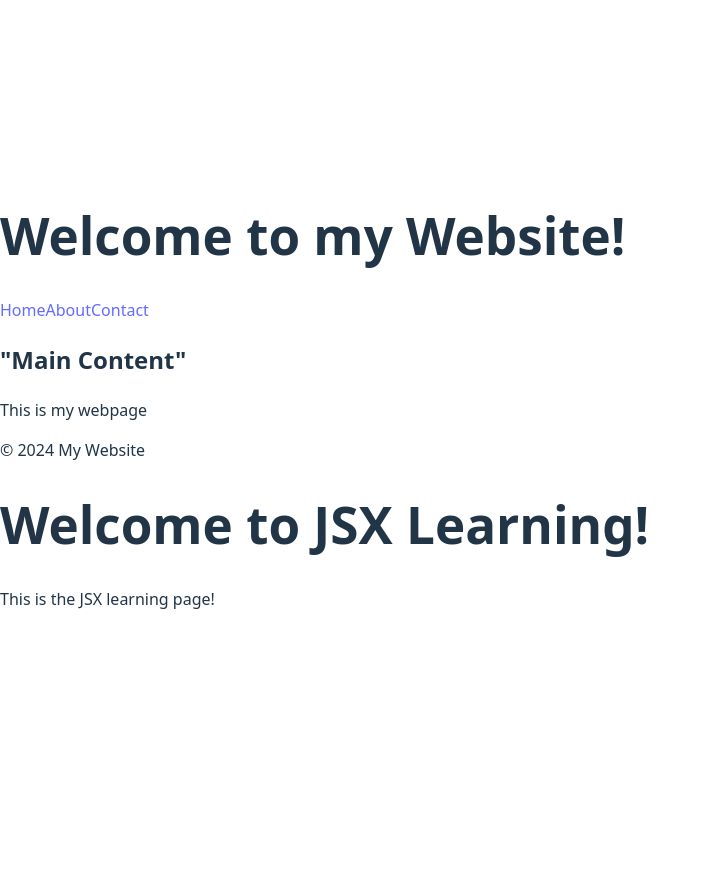
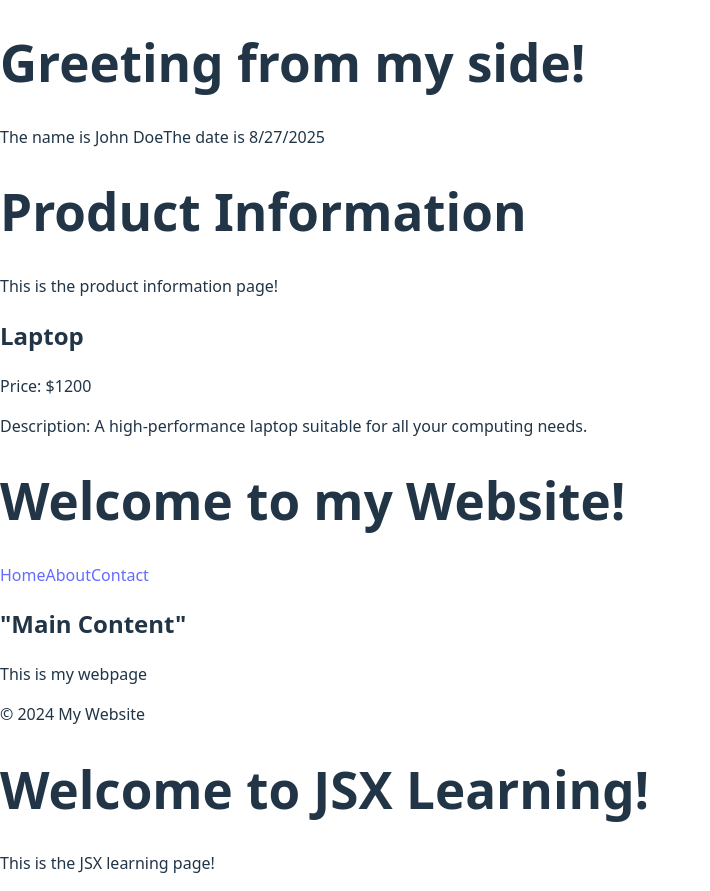
Before and after one commit to Anohita2004/ReactProject, a React (Vite) app: page / in a window 1280 px wide. Shown: the whole page, without its empty margins (0-710 px from the left). Before the commit the page ends 800 px from the top, so only its background shows below. Built offline with nearby package versions, Linux system fonts and the light colour scheme.

Commit message:
Object creation

```diff
--- a/src/App.jsx
+++ b/src/App.jsx
@@ -3,10 +3,14 @@ import Header from "./components/Header";
 import MainContent from "./components/MainContent";
 import Footer from "./components/Footer";
 import WelcomeMessage from "./components/WelcomeMessage";
+import Greeting from "./Greeting";
+import ProductInfo from "./components/ProductInfo";
 
 function App(){
   return (
     <div>
+      <Greeting />
+      <ProductInfo />
       <Header />
       <MainContent />
       <Footer />
--- a/src/Greet.jsx
+++ /dev/null
@@ -1,4 +0,0 @@
-function Greet(){
-    return <h1>GREETINGS TO YOU!</h1>
-}
-export default Greet;
--- /dev/null
+++ b/src/Greeting.jsx
@@ -0,0 +1,11 @@
+function Greeting(){
+    const name = "John Doe";
+    return (
+        <div>
+            <h1> Greeting from my side!</h1>
+            <p>The name is {name}
+               The date is {new Date().toLocaleDateString()}
+            </p>
+        </div>    )
+}
+export default Greeting;
--- /dev/null
+++ b/src/components/ProductInfo.jsx
@@ -0,0 +1,17 @@
+function ProductInfo(){
+    const product={
+        name: "Laptop",
+        price: 1200,
+        description: "A high-performance laptop suitable for all your computing needs."
+    }
+    return(
+        <div>
+            <h1>Product Information</h1>
+            <p>This is the product information page!</p>
+            <h2>{product.name}</h2>
+            <p>Price: ${product.price}</p>
+            <p>Description: {product.description}</p>
+        </div>
+    )
+}
+export default ProductInfo;
```
